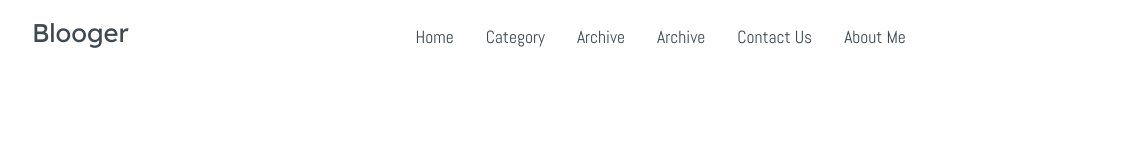
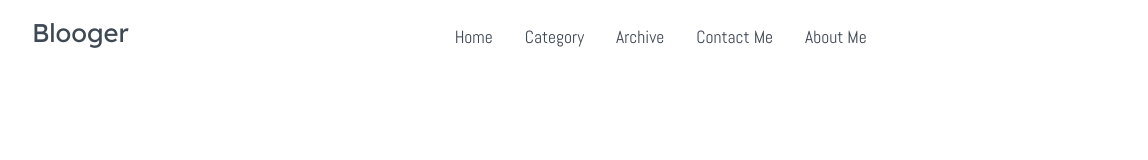
Before and after one commit to asayyed7/Blogger-Responsive-Project, a plain HTML site: page index.html in a window 1280 px wide. Shown: the full height of the page, 0-1148 px from the left. Drawn offline with Linux system fonts and the light colour scheme.

Commit message:
Changing navigation link

```diff
--- a/index.html
+++ b/index.html
@@ -40,10 +40,7 @@
                         <a href="#">Archive</a>
                     </li>
                     <li class="nav-link">
-                        <a href="#">Archive</a>
-                    </li>
-                    <li class="nav-link">
-                        <a href="#">Contact Us</a>
+                        <a href="#">Contact Me</a>
                     </li>
                     <li class="nav-link">
                         <a href="#">About Me</a>
```
